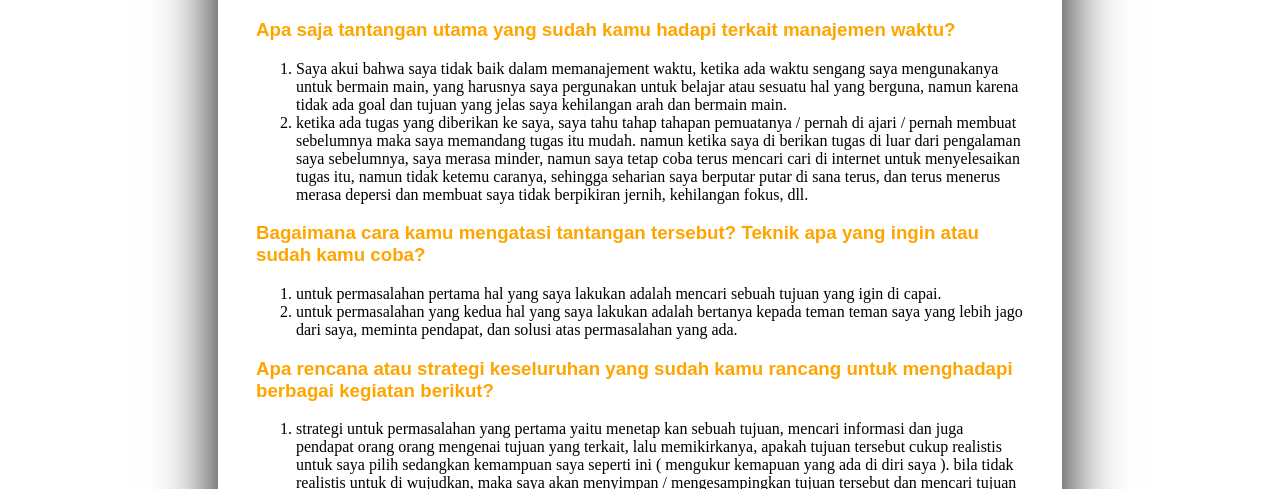
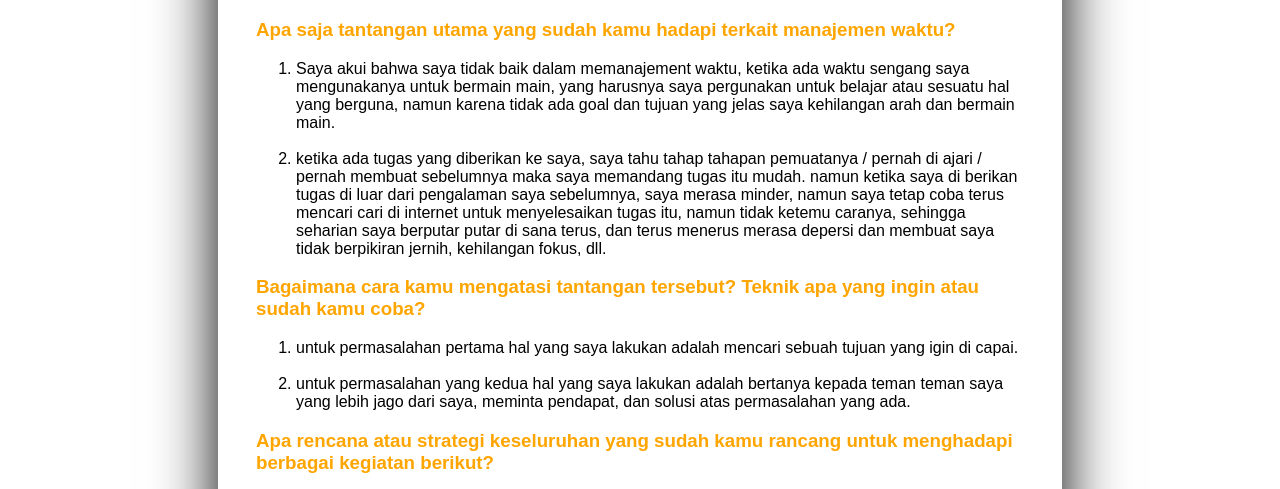
Before and after one commit to alexanderHT/alexanderht.github.io, a plain HTML site: page learning.html in a window 1280 px wide. Shown: the part 295-784 px from the top of the page. Drawn offline with Linux system fonts and the light colour scheme.

Commit message:
update css learning.html

```diff
--- a/styles/index.css
+++ b/styles/index.css
@@ -3,7 +3,7 @@ body{
 }
 
 /* font family */
-h1,h2,h3,p,a.sansserif {
+h1,h2,h3,p,li,a.sansserif {
   font-family: Arial, Helvetica, sans-serif;
 }
 /* font family */
```
Also changed, not shown: learning.html (+3 -0 lines).
